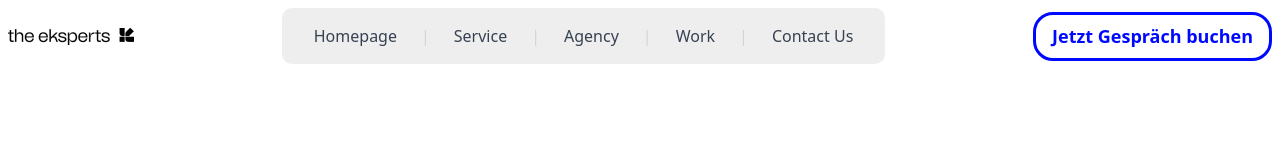
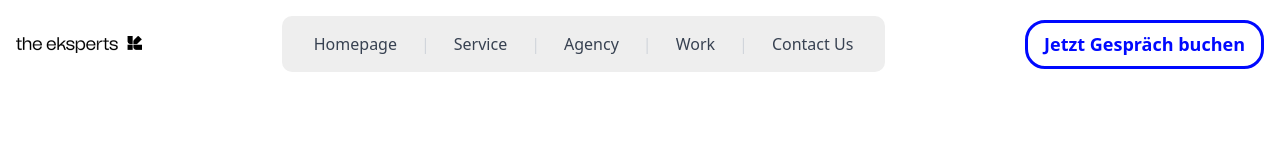
Before and after one commit to Edita-TheEksperts/website, a Next.js app: page / in a window 1280 px wide. Shown: the top 160 px of the page. Built offline with nearby package versions, Linux system fonts and the light colour scheme.

Commit message:
Update Header.js

```diff
--- a/components/Header.js
+++ b/components/Header.js
@@ -25,7 +25,7 @@ const Header = () => {
 
   return (
     <header
-      className="bg-white sticky top-0 z-[60] px-2 py-2 "
+      className="bg-white sticky top-0 z-[60] px-4 py-4 "
       style={{ scrollBehavior: 'smooth' }}
     >
       <div className="max-w-[1280px] mx-auto flex items-center justify-between">
```
